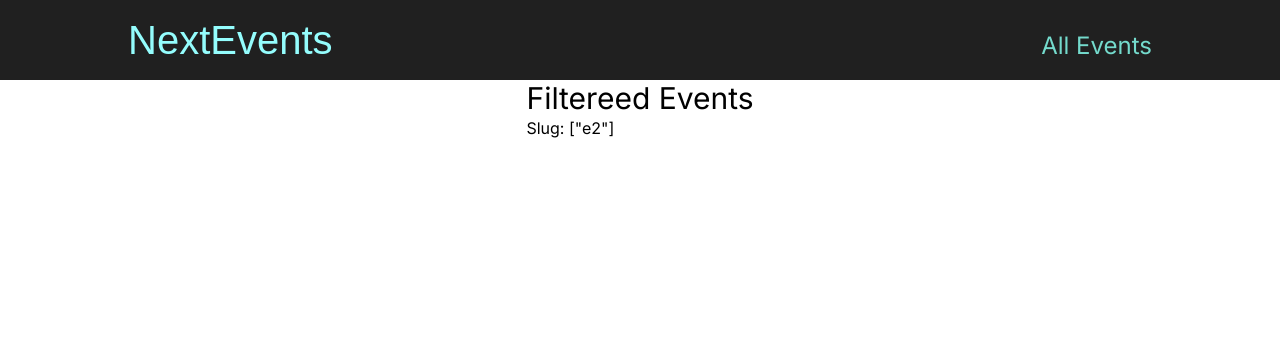
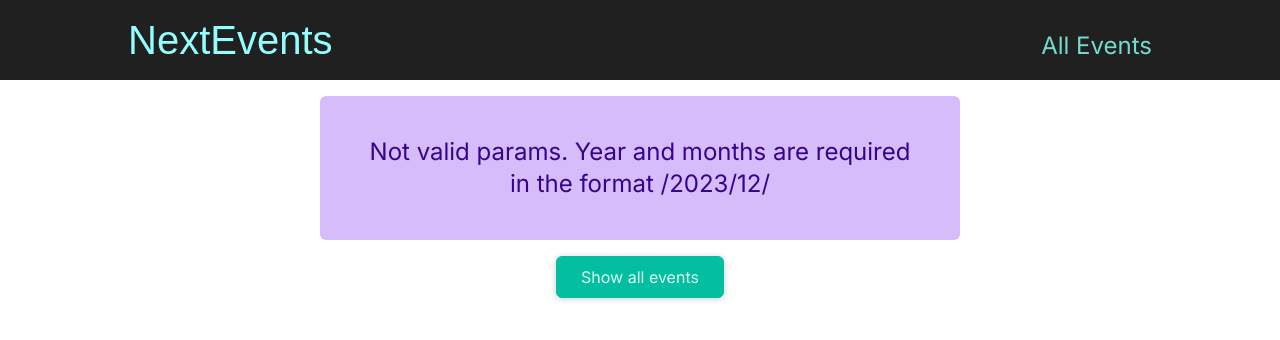
Before and after one commit to AndriyBas/next-learn, a Next.js app: page /events/e2 in a window 1280 px wide. Shown: the top 340 px of the page. Built offline with nearby package versions, Linux system fonts and the light colour scheme.

Commit message:
add search

```diff
--- a/src/app/events/[...slug]/page.tsx
+++ b/src/app/events/[...slug]/page.tsx
@@ -1,15 +1,62 @@
-import * as React from "react";
+import EventList from "@/components/events/EventList";
+import ResultsTitle from "@/components/events/ResultsTitle";
+import Button from "@/components/ui/Button";
+import ErrorAlert from "@/components/ui/ErrorAlert";
+import { getFilteredEvents } from "@/data/dummy";
 
 interface EventDetailsProps {
   params: { slug: string[] };
 }
 
 const FilteredEvents: React.FC<EventDetailsProps> = ({ params: { slug } }) => {
+  const year = parseInt(slug[0]);
+  const month = parseInt(slug[1]);
+
+  //   .alert {
+  //   margin: 1rem auto;
+  //   padding: 1rem 2rem;
+  //   width: 90%;
+  //   max-width: 40rem;
+  //   background-color: #d5bdfc;
+  //   color: #38028d;
+  //   font-weight: bold;
+  //   font-size: 1.5rem;
+  //   text-align: center;
+  //   border-radius: 6px;
+  // }
+
+  if (isNaN(year) || isNaN(month) || month > 12 || month < 1 || year < 2020) {
+    return (
+      <>
+        <ErrorAlert>
+          <p className="text-center p-6">
+            Not valid params. Year and months are required in the format
+            /2023/12/
+          </p>
+        </ErrorAlert>
+        <Button link="/events">Show all events</Button>
+      </>
+    );
+  }
+  const events = getFilteredEvents(year, month);
+  if (!events.length) {
+    return (
+      <>
+        <ErrorAlert>
+          <p className="text-center p-6">
+            No events found fot the given filter.
+          </p>
+        </ErrorAlert>
+        <Button link="/events">Show all events</Button>
+      </>
+    );
+  }
+
   return (
-    <div className="">
-      <h1 className="text-3xl">Filtereed Events</h1>
-      <div>Slug: {JSON.stringify(slug)}</div>
-    </div>
+    <>
+      <ResultsTitle date={new Date(year, month - 1)} />
+      <EventList items={events} />;
+    </>
   );
 };
 
--- a/src/app/events/[eventId]/page.tsx
+++ b/src/app/events/[eventId]/page.tsx
@@ -3,6 +3,7 @@ import { getEventById } from "@/data/dummy";
 import EventSummary from "@/components/event-detail/EventSummary";
 import EventLogistics from "@/components/event-detail/EventLogistics";
 import EventContent from "@/components/event-detail/EventContent";
+import ErrorAlert from "@/components/ui/ErrorAlert";
 
 interface EventDetailsProps {
   params: { eventId: string };
@@ -12,7 +13,11 @@ const EventDetail: React.FC<EventDetailsProps> = ({ params: { eventId } }) => {
   const event = getEventById(eventId);
 
   if (!event) {
-    return <p>No event found</p>;
+    return (
+      <ErrorAlert>
+        <p>No event found</p>
+      </ErrorAlert>
+    );
   }
 
   return (
--- a/src/components/events/EventsSearch.tsx
+++ b/src/components/events/EventsSearch.tsx
@@ -1,22 +1,39 @@
+"use client";
+
 import Button from "../ui/Button";
 import styles from "./EventsSearch.module.css";
+import { useRouter } from "next/navigation";
 
-interface EventsSearchProps {}
+interface EventsSearchProps {
+  onSearch?: (year: string, month: string) => void;
+}
 
-const EventsSearch: React.FC<EventsSearchProps> = ({}) => {
+const EventsSearch: React.FC<EventsSearchProps> = ({ onSearch }) => {
+  const router = useRouter();
+
+  const onSubmit = (event: React.FormEvent<HTMLFormElement>) => {
+    event.preventDefault();
+    const els = event.currentTarget.elements;
+    const year = (els.namedItem("year") as HTMLSelectElement).value;
+    const month = (els.namedItem("month") as HTMLSelectElement).value;
+    // console.log(year, month);
+    onSearch && onSearch(year, month);
+    router.push(`/events/${year}/${month}`);
+  };
+
   return (
-    <form className={styles.form}>
+    <form className={styles.form} onSubmit={onSubmit}>
       <div className={styles.controls}>
         <div className={styles.control}>
           <label htmlFor="year">Year</label>
-          <select id="year">
+          <select id="year" name="year">
             <option value="2021">2021</option>
             <option value="2022">2022</option>
           </select>
         </div>
         <div className={styles.control}>
           <label htmlFor="month"></label>
-          <select id="month">
+          <select id="month" name="month">
             <option value="1">January</option>
             <option value="2">February</option>
             <option value="3">March</option>
--- /dev/null
+++ b/src/components/events/ResultsTitle.tsx
@@ -0,0 +1,17 @@
+import Button from "../ui/Button";
+
+function ResultsTitle({ date }: { date: Date }) {
+  const humanReadableDate = new Date(date).toLocaleDateString("en-US", {
+    month: "long",
+    year: "numeric",
+  });
+
+  return (
+    <section className="my-8 mx-auto w-[90%] max-w-[40rem] text-center">
+      <h1 className="pb-4 text-xl text-bold">Events in {humanReadableDate}</h1>
+      <Button link="/events">Show all events</Button>
+    </section>
+  );
+}
+
+export default ResultsTitle;
--- /dev/null
+++ b/src/components/ui/ErrorAlert.tsx
@@ -0,0 +1,9 @@
+const ErrorAlert = ({ children }: { children: React.ReactNode }) => {
+  return (
+    <div className="p-4 m-4 w-[90%] max-w-[40rem] bg-[#d5bdfc] text-[#38028d] text-2xl text-center rounded-md">
+      {children}
+    </div>
+  );
+};
+
+export default ErrorAlert;
--- a/src/data/dummy.ts
+++ b/src/data/dummy.ts
@@ -41,9 +41,7 @@ export function getAllEvents() {
   return DUMMY_EVENTS;
 }
 
-export function getFilteredEvents(dateFilter: { year: number; month: number }) {
-  const { year, month } = dateFilter;
-
+export function getFilteredEvents(year: number, month: number) {
   let filteredEvents = DUMMY_EVENTS.filter((event) => {
     const eventDate = new Date(event.date);
     return (
```
